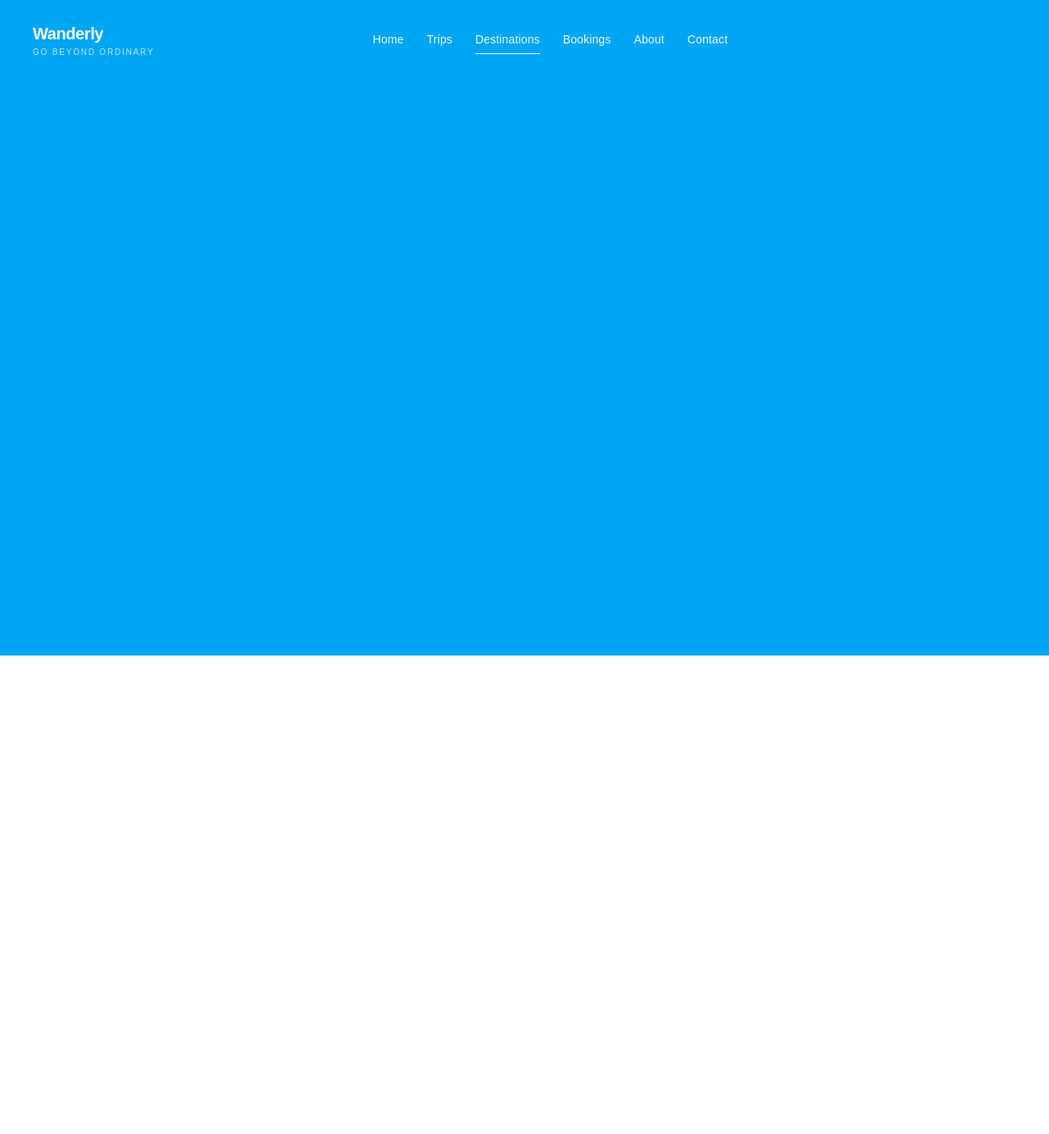
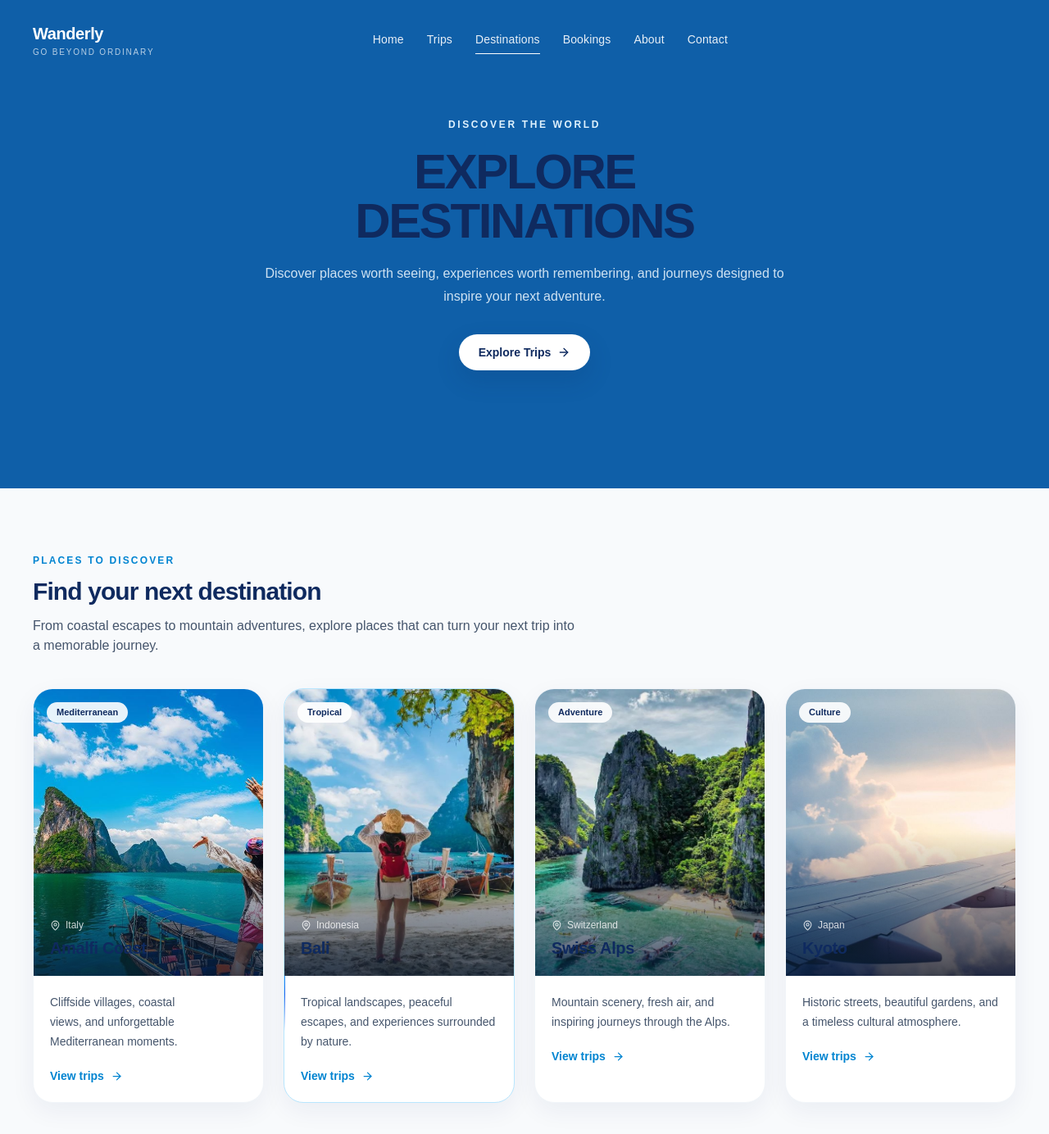
Before and after one commit to hashimwisamsami-arch/wanderly, a React (Vite) app: page /destinations in a window 1280 px wide. Shown: the top 1384 px of the page at 82% size. Before the commit the page ends 800 px from the top, so only its background shows below. Built offline with nearby package versions, Linux system fonts and the light colour scheme.

Commit message:
feat: add Destinations page and related assets; update routing

```diff
--- a/src/App.jsx
+++ b/src/App.jsx
@@ -3,6 +3,7 @@ import { Route, Routes } from "react-router-dom";
 import Navbar from "./components/layout/Navbar.jsx";
 import Home from "./pages/Home.jsx";
 import Trips from "./pages/Trips.jsx";
+import Destinations from "./pages/Destinations.jsx";
 
 function EmptyPage() {
   return <main className="min-h-screen bg-sky-500" />;
@@ -17,7 +18,7 @@ export default function App() {
         <Route path="/" element={<Home />} />
 
         <Route path="/trips" element={<Trips />} />
-        <Route path="/destinations" element={<EmptyPage />} />
+        <Route path="/destinations" element={<Destinations />} />
         <Route path="/bookings" element={<EmptyPage />} />
         <Route path="/about" element={<EmptyPage />} />
         <Route path="/contact" element={<EmptyPage />} />
--- /dev/null
+++ b/src/constants/destinations.js
@@ -0,0 +1,43 @@
+import packageOne from "../assets/POPULAR_PACKAGES_1.jpg";
+import packageTwo from "../assets/POPULAR_PACKAGES_2.jpg";
+import packageThree from "../assets/POPULAR_PACKAGES_3.jpg";
+import packageFour from "../assets/POPULAR_PACKAGES_4.jpg";
+
+export const destinations = [
+  {
+    id: "amalfi",
+    name: "Amalfi Coast",
+    country: "Italy",
+    description:
+      "Cliffside villages, coastal views, and unforgettable Mediterranean moments.",
+    image: packageOne,
+    tag: "Mediterranean",
+  },
+  {
+    id: "bali",
+    name: "Bali",
+    country: "Indonesia",
+    description:
+      "Tropical landscapes, peaceful escapes, and experiences surrounded by nature.",
+    image: packageTwo,
+    tag: "Tropical",
+  },
+  {
+    id: "swiss-alps",
+    name: "Swiss Alps",
+    country: "Switzerland",
+    description:
+      "Mountain scenery, fresh air, and inspiring journeys through the Alps.",
+    image: packageThree,
+    tag: "Adventure",
+  },
+  {
+    id: "kyoto",
+    name: "Kyoto",
+    country: "Japan",
+    description:
+      "Historic streets, beautiful gardens, and a timeless cultural atmosphere.",
+    image: packageFour,
+    tag: "Culture",
+  },
+];
--- a/src/pages/Destinations.jsx
+++ b/src/pages/Destinations.jsx
@@ -0,0 +1,236 @@
+import { useEffect, useRef } from "react";
+import { ArrowRight, MapPin } from "lucide-react";
+import { NavLink } from "react-router-dom";
+import { gsap } from "gsap";
+
+import { Spotlight } from "../components/ui/spotlight";
+import { BorderBeam } from "../components/ui/border-beam";
+import { destinations } from "../constants/destinations.js";
+
+export default function Destinations() {
+  const pageRef = useRef(null);
+
+  useEffect(() => {
+    const root = pageRef.current;
+
+    if (!root) return undefined;
+
+    const reduceMotion = window.matchMedia(
+      "(prefers-reduced-motion: reduce)",
+    ).matches;
+
+    const heroContent = root.querySelector(".destinations-hero-content");
+    const sectionHeader = root.querySelector(".destinations-header");
+    const cards = root.querySelectorAll(".destination-card");
+
+    if (reduceMotion) {
+      gsap.set([heroContent, sectionHeader, cards], {
+        opacity: 1,
+        y: 0,
+      });
+
+      return undefined;
+    }
+
+    gsap.set(heroContent, {
+      opacity: 0,
+      y: 24,
+    });
+
+    gsap.set(sectionHeader, {
+      opacity: 0,
+      y: 20,
+    });
+
+    gsap.set(cards, {
+      opacity: 0,
+      y: 28,
+    });
+
+    const heroTimeline = gsap.timeline({
+      defaults: {
+        ease: "power3.out",
+      },
+    });
+
+    heroTimeline.to(heroContent, {
+      opacity: 1,
+      y: 0,
+      duration: 0.7,
+    });
+
+    const headerObserver = new IntersectionObserver(
+      ([entry]) => {
+        if (!entry.isIntersecting) return;
+
+        gsap.to(sectionHeader, {
+          opacity: 1,
+          y: 0,
+          duration: 0.6,
+          ease: "power3.out",
+        });
+
+        headerObserver.disconnect();
+      },
+      {
+        threshold: 0.2,
+      },
+    );
+
+    const cardsObserver = new IntersectionObserver(
+      ([entry]) => {
+        if (!entry.isIntersecting) return;
+
+        gsap.to(cards, {
+          opacity: 1,
+          y: 0,
+          duration: 0.55,
+          stagger: 0.09,
+          ease: "power3.out",
+        });
+
+        cardsObserver.disconnect();
+      },
+      {
+        threshold: 0.15,
+      },
+    );
+
+    if (sectionHeader) {
+      headerObserver.observe(sectionHeader);
+    }
+
+    if (cards.length > 0) {
+      cardsObserver.observe(cards[0]);
+    }
+
+    return () => {
+      headerObserver.disconnect();
+      cardsObserver.disconnect();
+
+      gsap.killTweensOf([heroContent, sectionHeader, ...cards]);
+    };
+  }, []);
+
+  return (
+    <main ref={pageRef} className="min-h-screen bg-slate-50">
+      {/* Hero */}
+      <section className="relative overflow-hidden bg-[#0f5fa8] py-28 sm:py-32 lg:py-36">
+        <Spotlight
+          className="-top-40 left-0 md:-top-20 md:left-60"
+          fill="white"
+        />
+
+        <div className="page-container relative z-10">
+          <div className="destinations-hero-content mx-auto max-w-3xl text-center text-white">
+            <p className="text-xs font-semibold uppercase tracking-[0.22em] text-sky-100">
+              Discover the world
+            </p>
+
+            <h1 className="mt-5 text-4xl font-bold tracking-[-0.04em] sm:text-5xl lg:text-6xl">
+              EXPLORE
+              <span className="block">DESTINATIONS</span>
+            </h1>
+
+            <p className="mx-auto mt-5 max-w-2xl text-sm leading-7 text-sky-50/85 sm:text-base">
+              Discover places worth seeing, experiences worth remembering, and
+              journeys designed to inspire your next adventure.
+            </p>
+
+            <NavLink
+              to="/trips"
+              className="mt-8 inline-flex min-h-11 items-center gap-2 rounded-full bg-white px-6 text-sm font-semibold text-[#0f2a5f] shadow-[0_12px_30px_rgb(15_42_95/0.16)] transition-[transform,background-color,box-shadow] duration-200 hover:-translate-y-0.5 hover:bg-sky-50 hover:shadow-[0_16px_34px_rgb(15_42_95/0.2)] focus-visible:outline-none focus-visible:ring-2 focus-visible:ring-white focus-visible:ring-offset-2 focus-visible:ring-offset-[#0f5fa8]"
+            >
+              Explore Trips
+              <ArrowRight size={16} aria-hidden="true" />
+            </NavLink>
+          </div>
+        </div>
+      </section>
+
+      {/* Destinations */}
+      <section className="py-14 sm:py-16 lg:py-20">
+        <div className="page-container">
+          <div className="destinations-header mb-8 max-w-2xl sm:mb-10">
+            <p className="text-xs font-semibold uppercase tracking-[0.18em] text-sky-600">
+              Places to discover
+            </p>
+
+            <h2 className="mt-3 text-2xl font-bold tracking-[-0.03em] text-[#0f2a5f] sm:text-3xl">
+              Find your next destination
+            </h2>
+
+            <p className="mt-3 text-sm leading-6 text-slate-600 sm:text-base">
+              From coastal escapes to mountain adventures, explore places that
+              can turn your next trip into a memorable journey.
+            </p>
+          </div>
+
+          <div className="grid gap-6 sm:grid-cols-2 lg:grid-cols-4">
+            {destinations.map((destination, index) => (
+              <article
+                key={destination.id}
+                className={[
+                  "destination-card group relative overflow-hidden rounded-panel",
+                  "border bg-white shadow-[0_10px_30px_rgb(15_42_95/0.06)]",
+                  "transition-[transform,box-shadow,border-color] duration-300 ease-out",
+                  "hover:-translate-y-1 hover:border-sky-100 hover:shadow-[0_18px_40px_rgb(15_42_95/0.1)]",
+                  index === 1 ? "border-sky-200" : "border-slate-100",
+                ].join(" ")}
+              >
+                {index === 1 && (
+                  <BorderBeam
+                    size={90}
+                    duration={8}
+                    borderWidth={1.5}
+                    colorFrom="#38bdf8"
+                    colorTo="#2563eb"
+                  />
+                )}
+
+                <div className="relative aspect-4/5 overflow-hidden">
+                  <img
+                    src={destination.image}
+                    alt={`${destination.name}, ${destination.country}`}
+                    className="h-full w-full object-cover transition-transform duration-700 ease-out group-hover:scale-[1.04]"
+                  />
+
+                  <div className="absolute inset-0 bg-linear-to-t from-[#071b38]/75 via-transparent to-transparent" />
+
+                  <span className="absolute left-4 top-4 rounded-full bg-white/90 px-3 py-1 text-[11px] font-semibold text-[#0f2a5f] backdrop-blur-sm">
+                    {destination.tag}
+                  </span>
+
+                  <div className="absolute inset-x-0 bottom-0 p-5 text-white">
+                    <div className="flex items-center gap-1.5 text-xs text-white/80">
+                      <MapPin size={13} aria-hidden="true" />
+                      {destination.country}
+                    </div>
+
+                    <h3 className="mt-1.5 text-xl font-bold tracking-[-0.02em]">
+                      {destination.name}
+                    </h3>
+                  </div>
+                </div>
+
+                <div className="p-5">
+                  <p className="text-sm leading-6 text-slate-600">
+                    {destination.description}
+                  </p>
+
+                  <NavLink
+                    to="/trips"
+                    className="mt-5 inline-flex items-center gap-2 text-sm font-semibold text-sky-600 transition-[gap,color] duration-200 hover:gap-2.5 hover:text-sky-700 focus-visible:outline-none focus-visible:ring-2 focus-visible:ring-sky-500 focus-visible:ring-offset-2"
+                  >
+                    View trips
+                    <ArrowRight size={15} aria-hidden="true" />
+                  </NavLink>
+                </div>
+              </article>
+            ))}
+          </div>
+        </div>
+      </section>
+    </main>
+  );
+}
```
